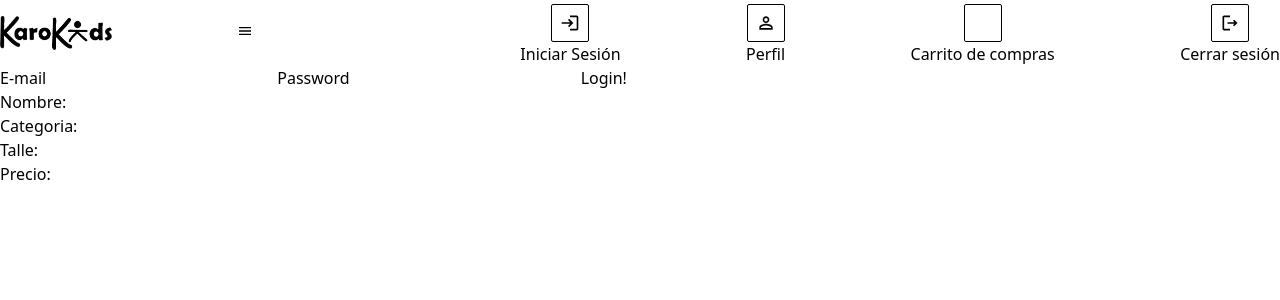
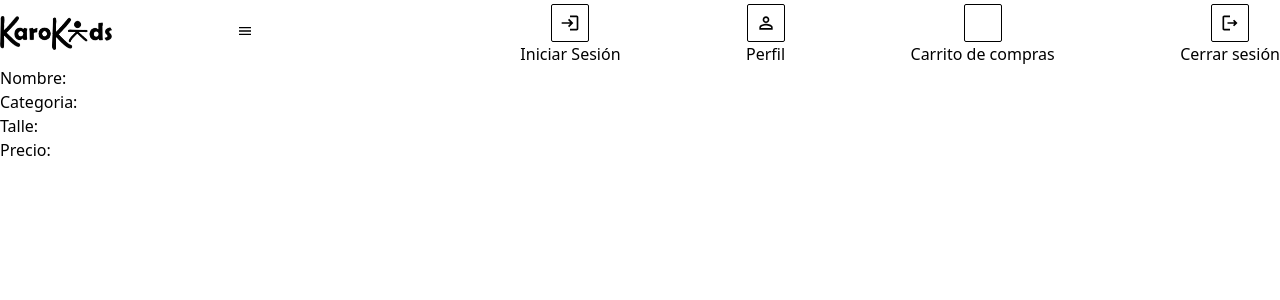
Before and after one commit to EcommerceProyect/KaroKids, a React (Vite) app in the folder client/: page / in a window 1280 px wide. Shown: the top 300 px of the page. Built offline with nearby package versions, Linux system fonts and the light colour scheme; some icons are missing; the HTML template or start-up script is replaced by a standard one.

Commit message:
added Route and Routes onto app.jsx

```diff
--- a/client/src/App.jsx
+++ b/client/src/App.jsx
@@ -1,4 +1,6 @@
 import React from 'react'
+import { Route, Routes } from 'react-router-dom'
+// components
 import Navbar from './components/navbar/Navbar'
 import Card from './components/Card'
 import Login from './components/login/Login'
@@ -7,7 +9,10 @@ function App() {
   return (
     <>
       <Navbar />
-      <Login />
+      <Routes>
+        <Route path="/login" element={<Login />} />
+      </Routes>
+
       <Card />
     </>
   )
--- a/client/src/components/navbar/Navbar.jsx
+++ b/client/src/components/navbar/Navbar.jsx
@@ -21,7 +21,7 @@ const Navbar = () => {
       <DropDownMenu />
       <SearchButton />
       <Button
-        link="#"
+        link="/login"
         icon={<MdOutlineLogin color="black" size={20} />}
         text="Iniciar Sesión"
       />
```
